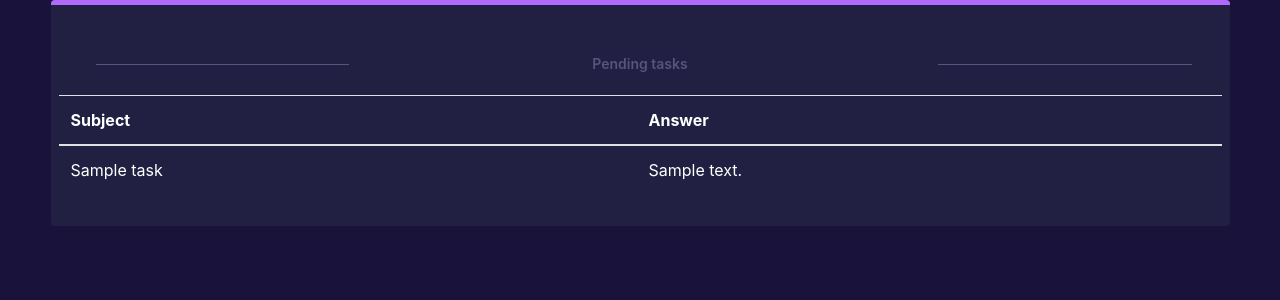
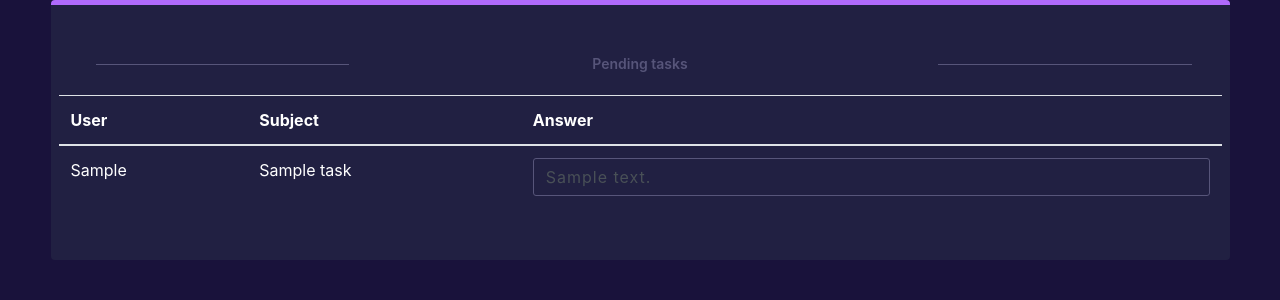
Before and after one commit to Danny7w7/TaskManager, a Django app: page /dashboard/ in a window 1280 px wide. Shown: the part 48-348 px from the top of the page. Run offline with Django 5.2, Linux system fonts and the light colour scheme; tables that the repository leaves empty hold one stand-in row (values such as "Sample post"); some libraries are stand-ins or nearby versions.

Commit message:
Funtion update table with js

```diff
--- a/project/urls.py
+++ b/project/urls.py
@@ -19,8 +19,9 @@ from django.urls import path
 from taskManager import views
 
 urlpatterns = [
+    path('', views.index, name='index'),
+    path('login/', views.login_, name='login'),
     path('admin/', admin.site.urls),
-    path('login/', views.login_, name='login'),
-    path('', views.index, name='index'),
-    path('dashboard/', views.dashboard, name='dashboard')
+    path('dashboard/', views.dashboard, name='dashboard'),
+    path('get_tasks/', views.get_tasks, name='get_tasks')
 ]
--- a/static/css/dashboard.css
+++ b/static/css/dashboard.css
@@ -48,8 +48,15 @@ p{
 	background: #212042;
 	margin-bottom: 20px;
 	letter-spacing: 1px;
+}
+.form-control[type="text"][readonly] {
+	border: 1px solid #57557A;
+	border-radius: 3px;
+	background: #212042;
+	margin-bottom: 20px;
+	letter-spacing: 1px;
+}
 
-}
 .form-control:focus{
 	border: 1px solid #57557A;
 	border-radius: 3px;
@@ -82,6 +89,9 @@ small{
 .far.fa-user{
 	font-size: 13px;
 }
+.table{
+	overflow: hidden;
+}
 .table td, .table th {
     white-space: normal; /* Permite que el texto se envuelva automáticamente */
 }
--- /dev/null
+++ b/static/js/dashboard.js
@@ -0,0 +1,66 @@
+function fetchTasks() {
+    $.ajax({
+        url: '/get_tasks/',
+        method: 'GET',
+        success: function(data) {
+            const taskDashboard = $('#task-table-body');
+            data.tasks.forEach(function(task) {
+                let taskInput = document.getElementById(`task_id_${task.id}`);
+
+                if (taskInput) {
+                    console.log("Esto si existe, nose que logica poner aqui, jaja xd")
+                } else {
+                    taskDashboard.empty(); // Clear the dashboard
+                    console.log('Borro la tabla papa y actualizo esta caga')
+                    updateTable(data)
+                }
+            });
+
+
+        },
+        error: function(xhr, status, error) {
+            console.error('Error fetching tasks:', error);
+        }
+    });
+}
+
+// Fetch tasks every 5 seconds
+setInterval(fetchTasks, 5000);
+
+// Initial fetch
+fetchTasks();
+
+function updateTable(data){
+    const taskDashboard = $('#task-table-body');
+    data.tasks.forEach(function(task) {
+        // Crear fila de la tabla
+        const row = $('<tr>');
+        row.append($('<td>').text(task.user__first_name));
+        row.append($('<td>').text(task.subject));
+
+        const answerTd = $('<td>');
+
+        const form = $('<form>').attr({method: 'POST', class: 'row'});
+        const divCol10 = $('<div>').addClass('col-10');
+        const inputAnswer = $('<input>').attr({type: 'text', class: 'form-control', name: 'answer', value: task.answer});
+        const inputTaskId = $('<input>').attr({
+            type: 'hidden',
+            id: `task_id_${task.id}`,
+            name: 'task_id',
+            value: task.id,
+            readonly: task.answer === null ? 'readonly' : undefined
+        });
+
+        divCol10.append(inputAnswer, inputTaskId);
+        const divCol2 = $('<div>').addClass('col-2');
+        const submitBtn = $('<button>').attr({type: 'submit',class: 'btn btn-primary',}).text('Submit');
+        divCol2.append(submitBtn);
+
+        form.append(divCol10, divCol2);
+        answerTd.append(form);
+        row.append(answerTd);
+
+        // Agregar fila a la tabla
+        taskDashboard.append(row);
+    });
+}
--- a/taskManager/templates/dashboard.html
+++ b/taskManager/templates/dashboard.html
@@ -29,16 +29,18 @@
                         </div>
                     </div>
                     <div class="table-responsive" >
-                        <table class="table text-white">
+                        <table id="task-dashboard" class="table text-white">
                             <thead>
                                 <tr>
+                                    <th scope="">User</th>
                                     <th scope="col">Subject</th>
                                     <th scope="col">Answer</th>
                                 </tr>
                             </thead>
-                            <tbody>
+                            <tbody id="task-table-body">
                                 {% for task in tasks %}
                                 <tr>
+                                    <td>{{task.user.first_name}}</td>
                                     <td>{{task.subject}}</td>
                                     {% if task.answer == None %}
                                     <td>
@@ -46,7 +48,7 @@
                                             {% csrf_token %}
                                             <div class="col-10">
                                                 <input type="text" class="form-control" name="answer"/>
-                                                <input type="hidden" name="task_id" value="{{task.id}}">
+                                                <input type="hidden" id="task_id_{{task.id}}" name="task_id" value="{{task.id}}">
 
                                             </div>
                                             <div class="col-2">
@@ -56,7 +58,10 @@
 
                                     </td>
                                     {% else %}
-                                    <td>{{task.answer}}</td>
+                                    <td>
+                                        <input type="text" class="form-control" name="answer" value="{{task.answer}}" readonly/>
+                                        <input type="hidden" id="task_id_{{task.id}}" name="task_id" value="{{task.id}}">
+                                    </td>
                                     {% endif %}
                                 </tr>
                                 {% endfor %}
@@ -70,8 +75,12 @@
         <footer>
             <!-- place footer here -->
         </footer>
+
         <!-- Bootstrap JavaScript Libraries -->
         <script src="https://stackpath.bootstrapcdn.com/bootstrap/4.3.1/js/bootstrap.bundle.min.js"></script>
         <script src="https://cdnjs.cloudflare.com/ajax/libs/jquery/3.2.1/jquery.min.js"></script>
+
+
+        <script src="{% static 'js/dashboard.js' %}"></script>
     </body>
 </html>
--- a/taskManager/views.py
+++ b/taskManager/views.py
@@ -1,6 +1,9 @@
 from django.shortcuts import render, redirect
 from django.contrib.auth import authenticate, login, logout
 from django.contrib.auth.decorators import login_required
+from django.contrib.auth.hashers import make_password
+
+from django.http import JsonResponse
 
 from .models import *
 
@@ -20,6 +23,7 @@ def login_(request):
             msg = 'Nada papi te equivocaste, dale pa ve'
             return render(request, 'login.html', {'msg':msg})
     else:
+        print(make_password('elias'))
         return render(request, 'login.html')
 
 @login_required(login_url='/login')
@@ -47,3 +51,10 @@ def dashboard(request):
         'tasks':Task.objects.all()
     }
     return render(request, 'dashboard.html', contex)
+
+def get_tasks(request):
+    tasks = Task.objects.select_related('user').values(
+        'id', 'subject', 'answer', 'date', 'user__id', 'user__first_name'
+    )
+    tasks_list = list(tasks)
+    return JsonResponse({'tasks': tasks_list})
```
